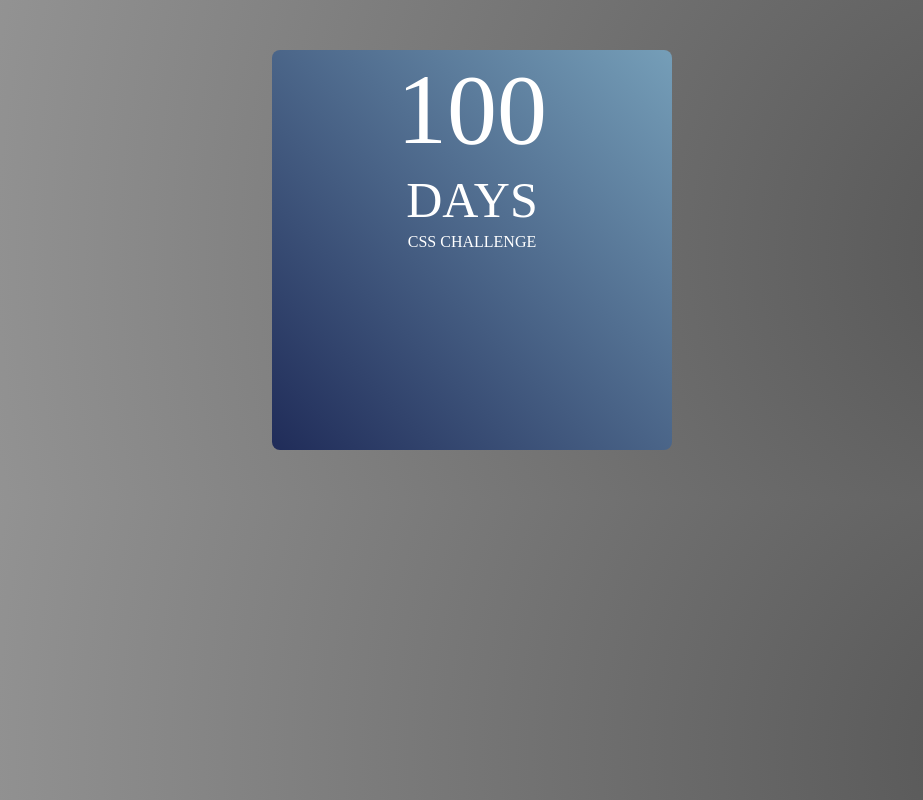
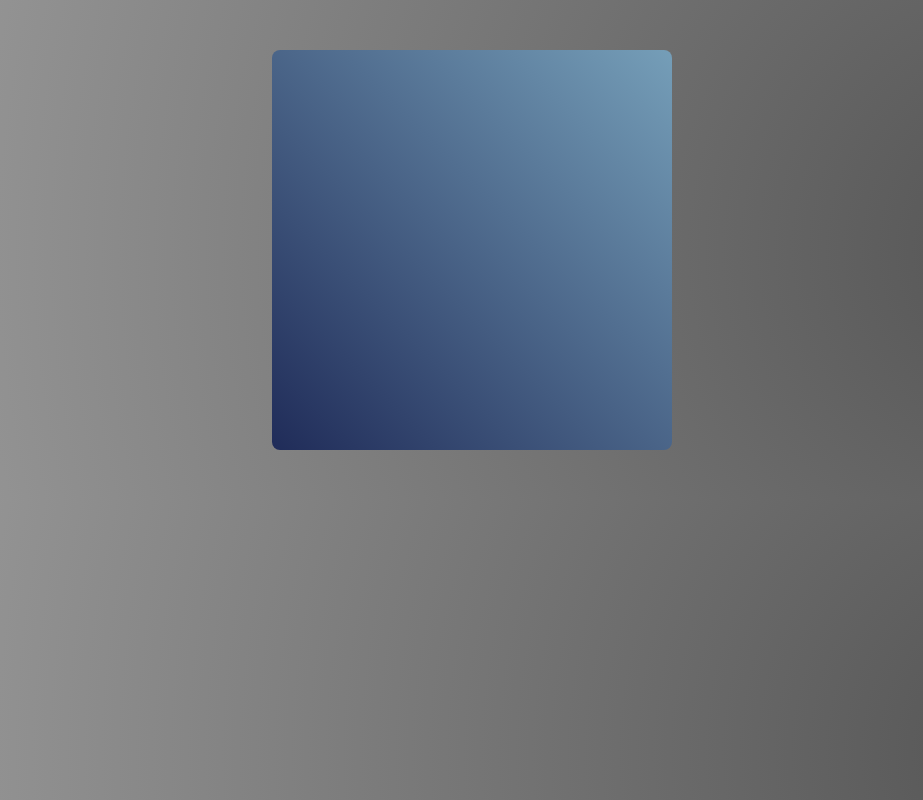
Before and after one commit to Juan-Carlos-Perez-Angeles/Sis.Reservacion_Tapanko, an Angular app: page / in a window 1280 px wide. Shown: the whole page, without its empty margins (168-1091 px from the left). Built offline with nearby package versions, Linux system fonts and the light colour scheme.

Commit message:
Said 22/03

```diff
--- a/src/app/login/login.component.html
+++ b/src/app/login/login.component.html
@@ -41,9 +41,7 @@
 <body>
     <div id="padre">
         <div id="hijo">
-            <h1>100</h1>
-            <h2>DAYS</h2>
-            <p>CSS CHALLENGE</p>
+
         </div>
     </div>
 </body>
```
